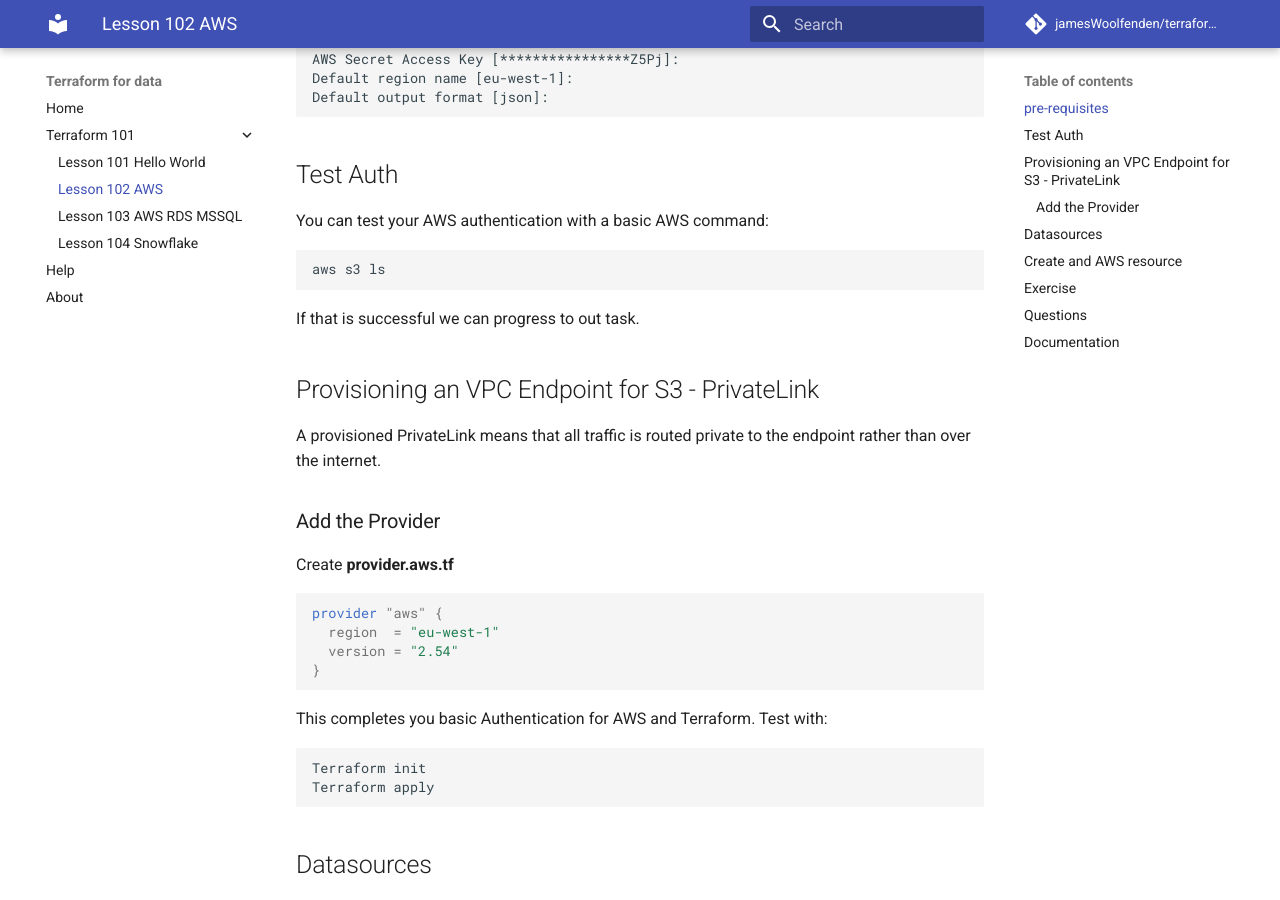
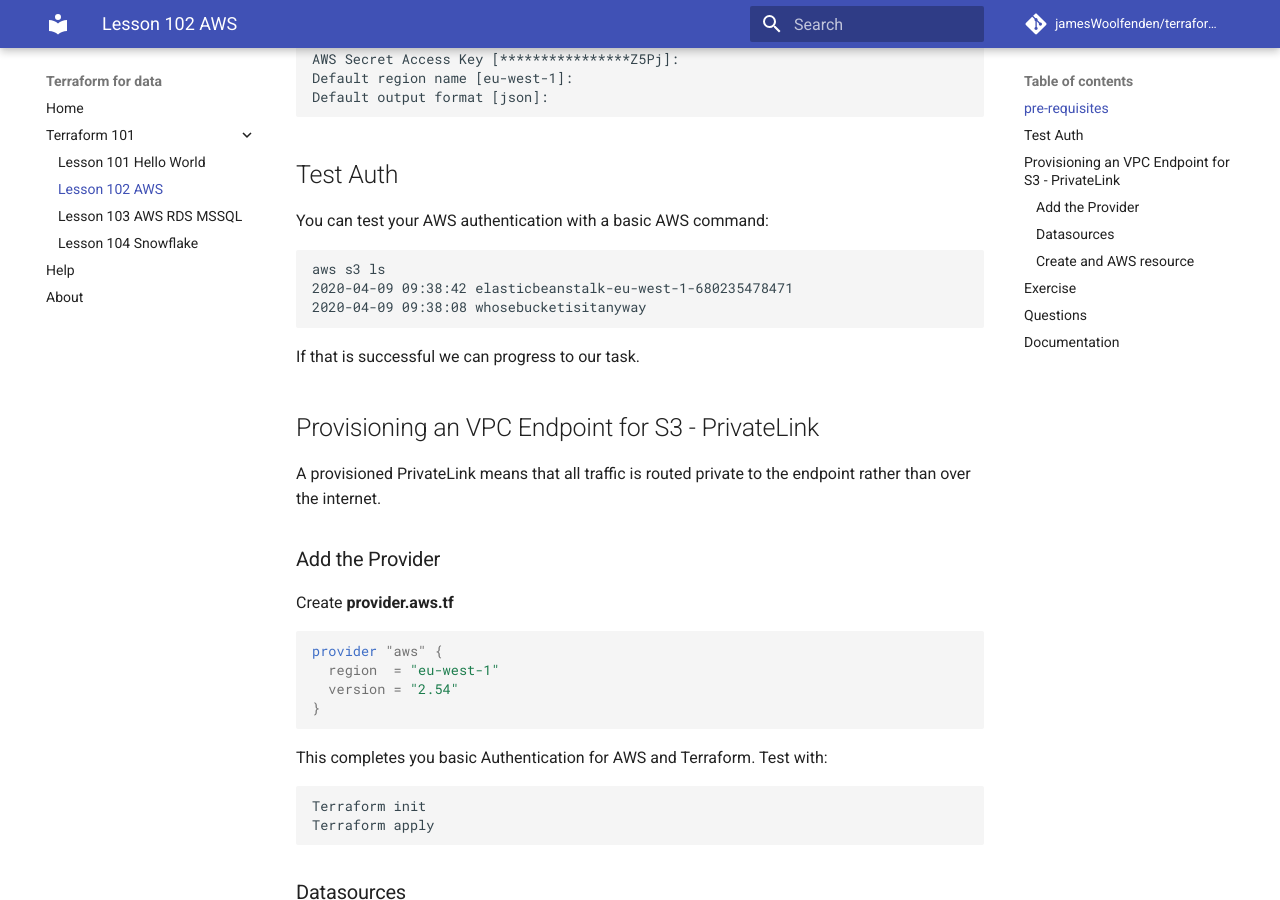
Before and after one commit to JamesWoolfenden/terraform-for-data, an MkDocs documentation site: the page built from docs/lesson2.md, in a window 1280 px wide and 900 px high, scrolled down 487 px. Built offline with MkDocs 1.6.1 and Material for MkDocs 9.7.7, drawn with Linux system fonts in a browser that asks for light colours; comment, search, counter and statistics services are not loaded; some of the changed text lies outside the part shown.

Commit message:
Update lesson2.md

````diff
--- a/docs/lesson2.md
+++ b/docs/lesson2.md
@@ -26,9 +26,11 @@
 
 ```cli
 aws s3 ls
+2020-04-09 09:38:42 elasticbeanstalk-eu-west-1-680235478471
+2020-04-09 09:38:08 whosebucketisitanyway
 ```
 
-If that is successful we can progress to out task.
+If that is successful we can progress to our task.
 
 ## Provisioning an VPC Endpoint for S3 - PrivateLink
 
@@ -53,7 +55,7 @@
 Terraform apply
 ```
 
-## Datasources
+### Datasources
 
 To Add a VPC endpoint we first need to gather some basic information from the account, datasources are used for this **data.tf**:
 
@@ -64,7 +66,7 @@
 
 This will give ALL the VPC's is region as well as the current region.
 
-## Create and AWS resource
+### Create and AWS resource
 
 Add the code to create the S3 Endpoint **aws_vpc_endpoint.s3.tf**:
 
````
Also changed, not shown: other parts of docs/lesson2.md (+1 -1 lines).
